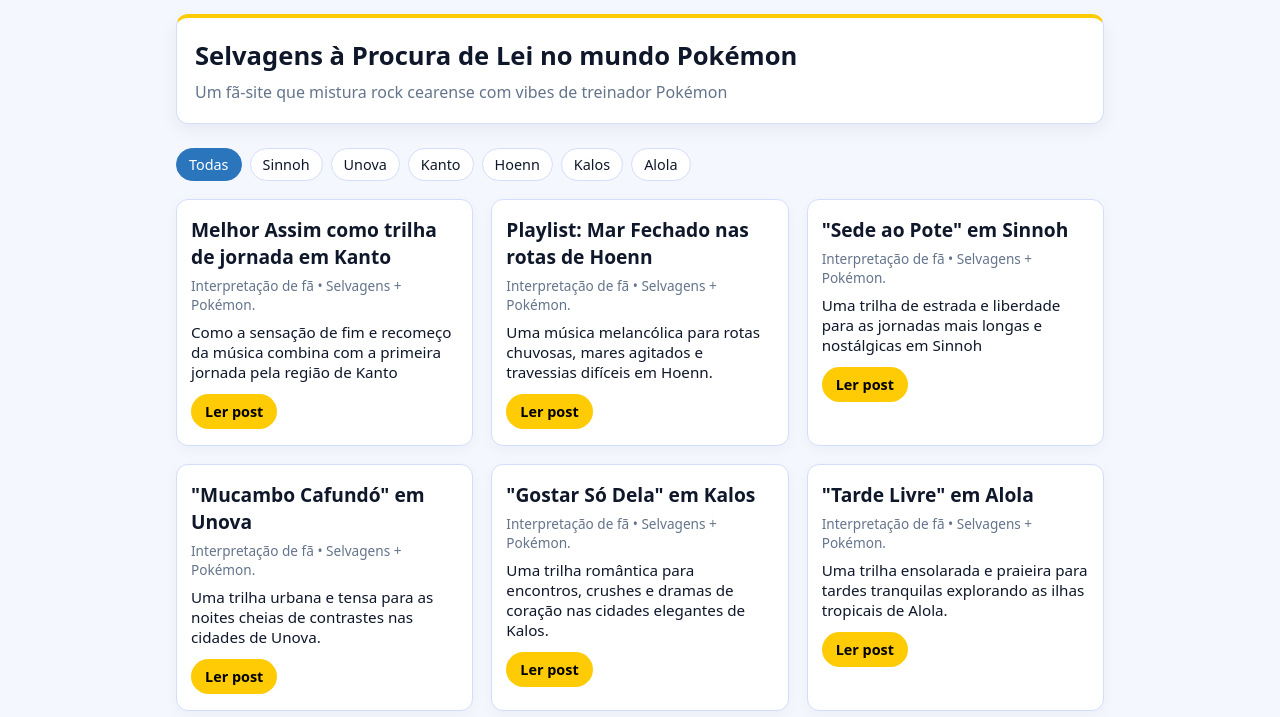
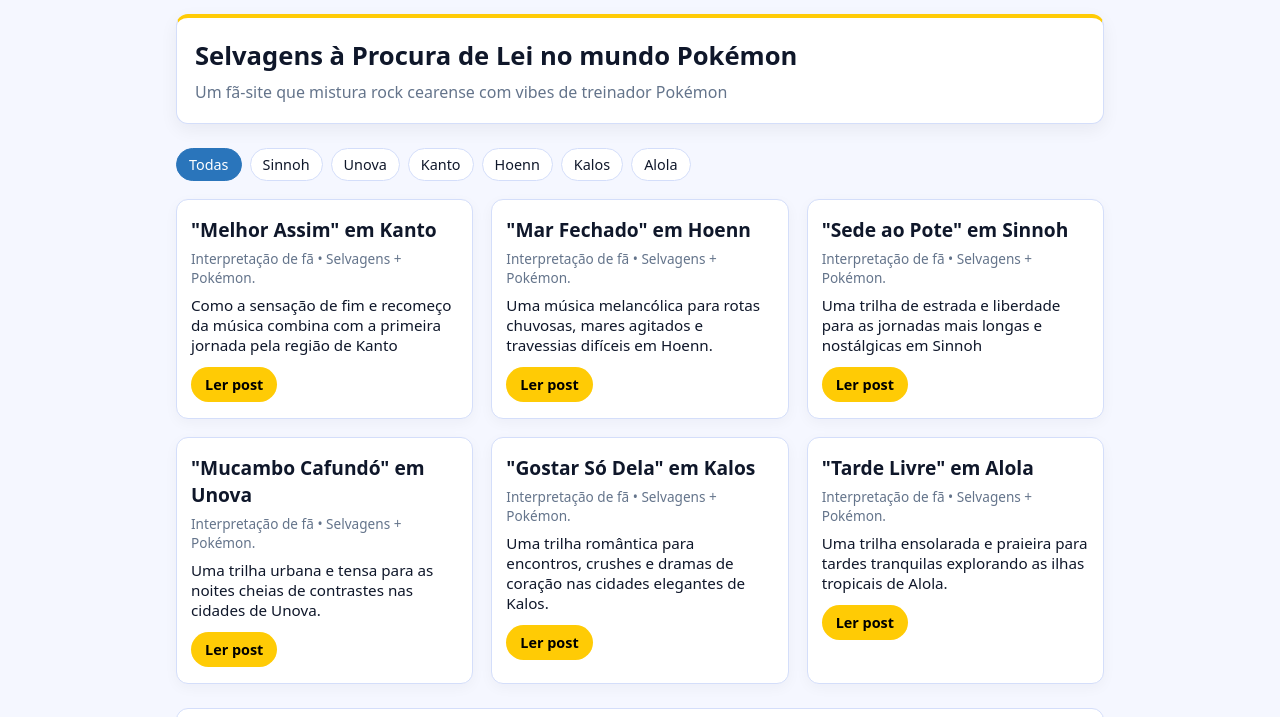
Before and after one commit to vicbaltazar/pokeselvagens-blog, a plain HTML site: page index.html in a window 1280 px wide. Shown: the part 70-787 px from the top of the page. Drawn offline with Linux system fonts and the light colour scheme.

Commit message:
Update index.html

```diff
--- a/index.html
+++ b/index.html
@@ -37,7 +37,7 @@
 
         <section class="posts">
             <article class="post-card" data-region="Kanto">
-                <h3>Melhor Assim como trilha de jornada em Kanto</h3>
+                <h3>"Melhor Assim" em Kanto</h3>
                 <p class="meta">Interpretação de fã • Selvagens + Pokémon.</p>
                 <p class="excerpt">
                     Como a sensação de fim e recomeço da música combina com a primeira jornada pela região de Kanto
@@ -46,7 +46,7 @@
             </article>
 
             <article class="post-card" data-region="Hoenn">
-                <h3>Playlist: Mar Fechado nas rotas de Hoenn</h3>
+                <h3>"Mar Fechado" em Hoenn</h3>
                 <p class="meta">Interpretação de fã • Selvagens + Pokémon.</p>
                 <p class="excerpt">
                     Uma música melancólica para rotas chuvosas, mares agitados e travessias difíceis em Hoenn.
```
